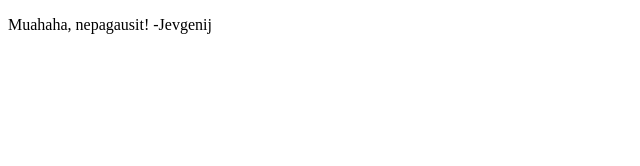
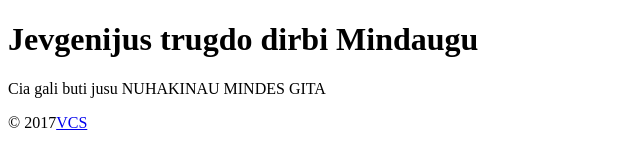
Before and after one commit to Mindaugus/bootcamp, a plain HTML site: page Index.html in a window 1280 px wide. Shown: the whole page, without its empty margins (0-640 px from the left). Drawn offline with Linux system fonts and the light colour scheme.

Commit message:
adasdasd

```diff
--- a/Index.html
+++ b/Index.html
@@ -8,12 +8,20 @@
     </head>
 
 <body>
-        <div>
+        <header>
 
-    <p> Muahaha, nepagausit! -Jevgenij</p>
+            <!-- HEADER -->
+    <h1>Jevgenijus trugdo dirbi Mindaugu</h1>
 
-    </div>
 
+    <p> Cia gali buti jusu NUHAKINAU MINDES GITA</p>
+
+
+    </header>
+
+
+                <!-- footer -->
+        <footer>&copy; 2017<a href="#">VCS</a></footer>
 
 
 
```
